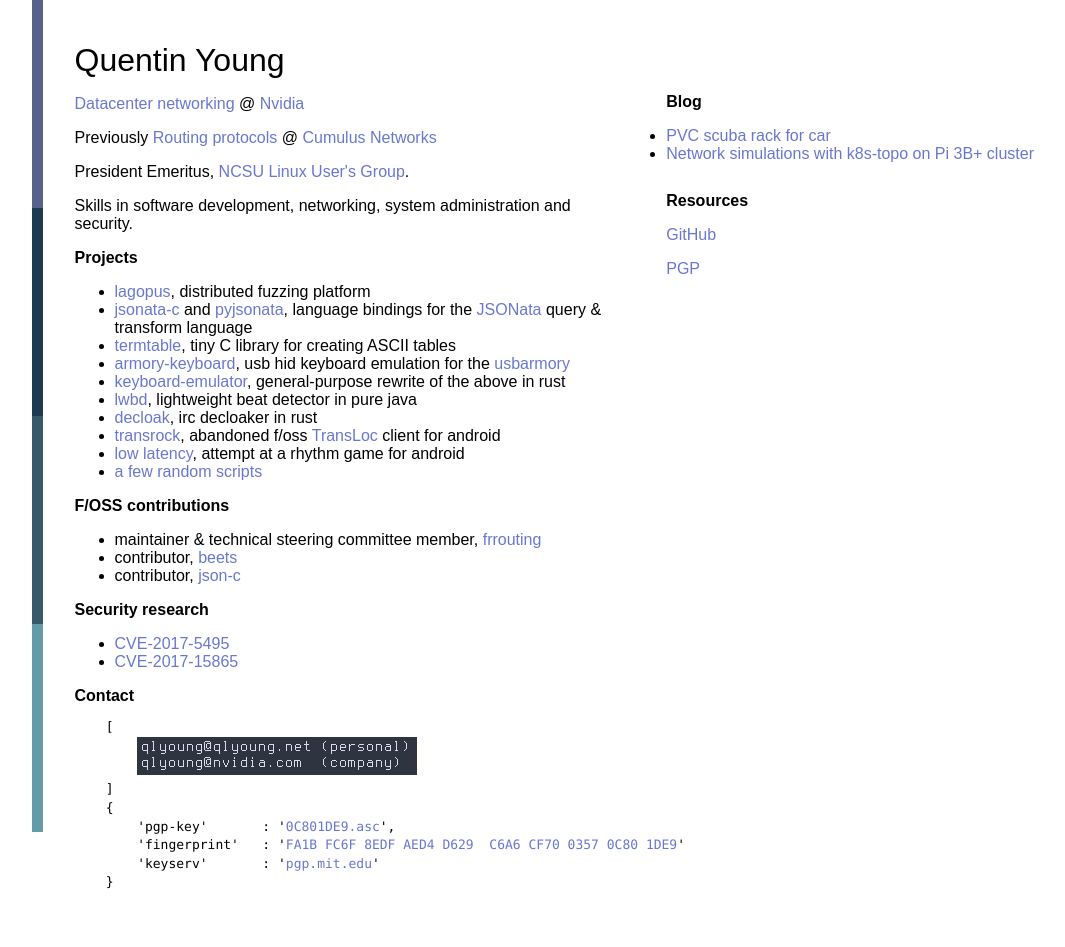
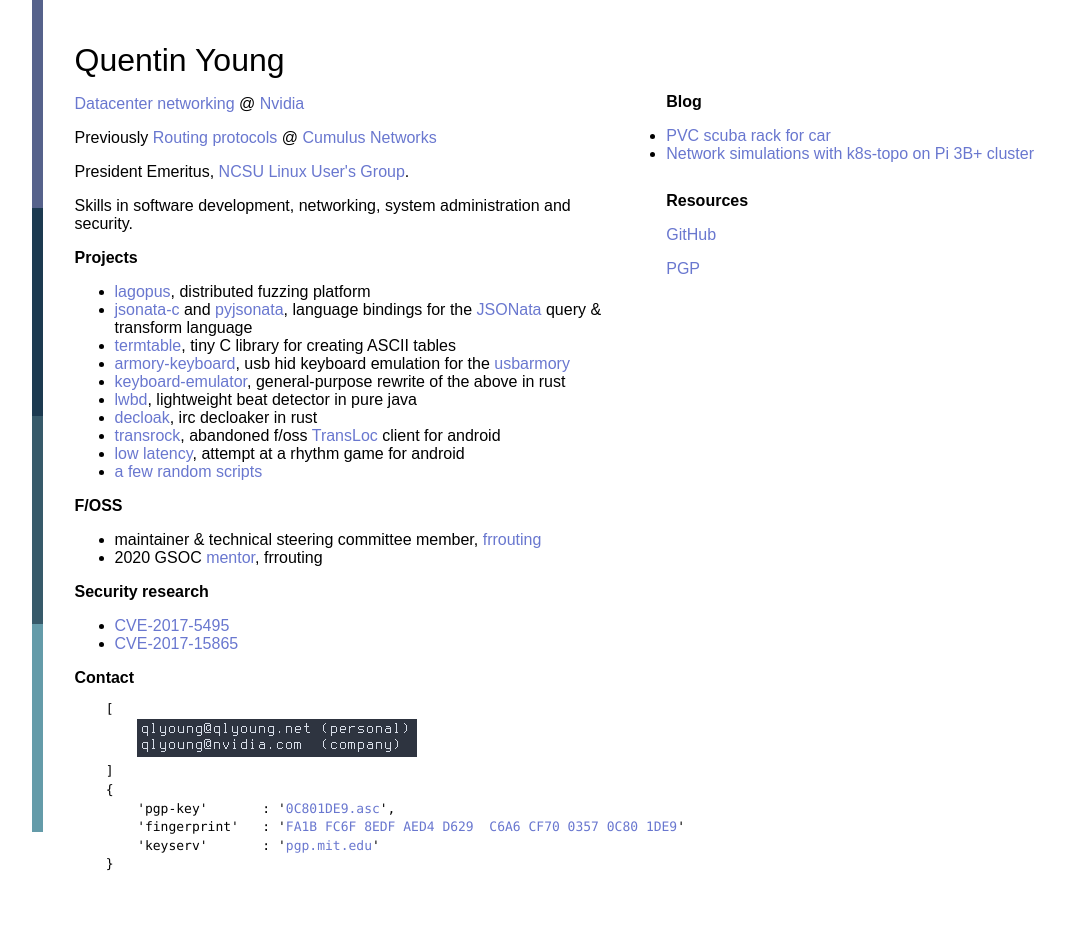
Before and after one commit to qlyoung/qlyoung.github.io, a Jekyll site: the page built from index.html, in a window 1280 px wide. Shown: the whole page, without its empty margins (10-1075 px from the left). Built offline with Jekyll 4.4.1, drawn with Linux system fonts in a browser that asks for light colours.

Commit message:
add gsoc mentorship, remove incomplete contrib list

```diff
--- a/index.html
+++ b/index.html
@@ -35,11 +35,10 @@
   </li>
 </ul>
 
-<h2>F/OSS contributions</h2>
+<h2>F/OSS</h2>
 <ul>
   <li>maintainer &amp; technical steering committee member, <a href="https://github.com/FRRouting/frr">frrouting</a></li>
-  <li>contributor, <a href="https://github.com/beetbox/beets">beets</a></li>
-  <li>contributor, <a href="https://github.com/json-c/json-c">json-c</a></li>
+  <li>2020 GSOC <a href="https://urbanczyk.dev/post/gsoc2020/">mentor</a>, frrouting</li>
 </ul>
 
 <h2>Security research</h2>
```
